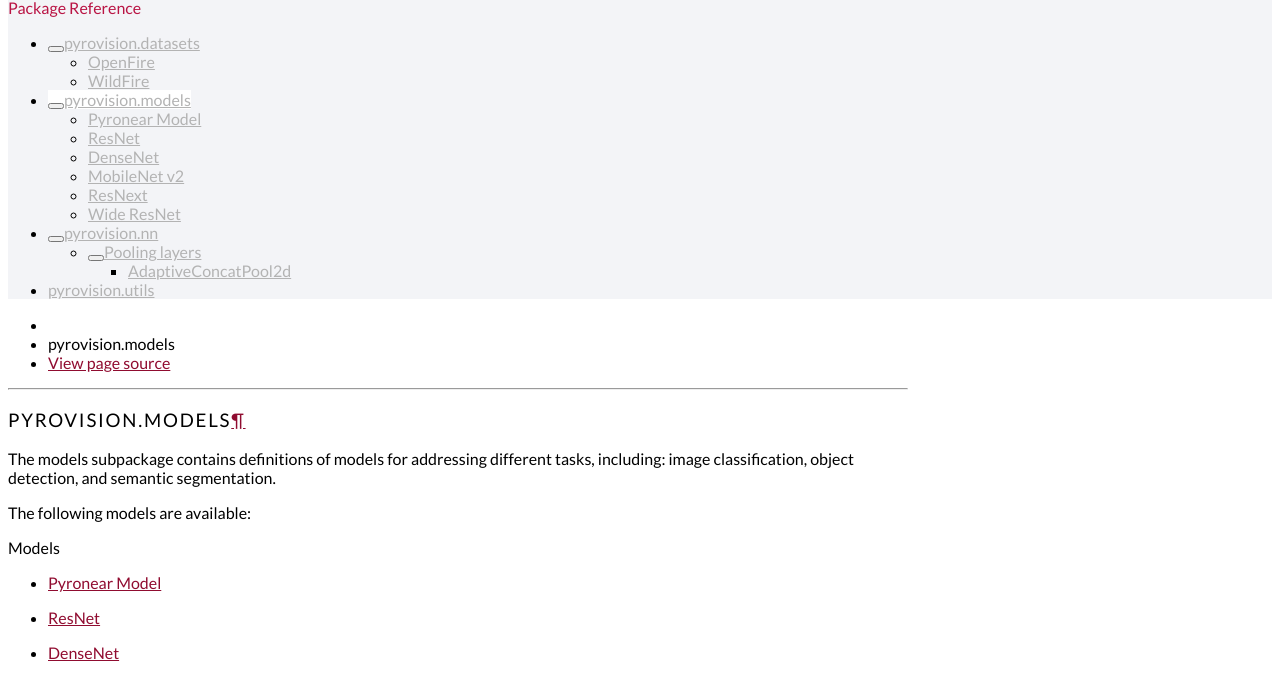
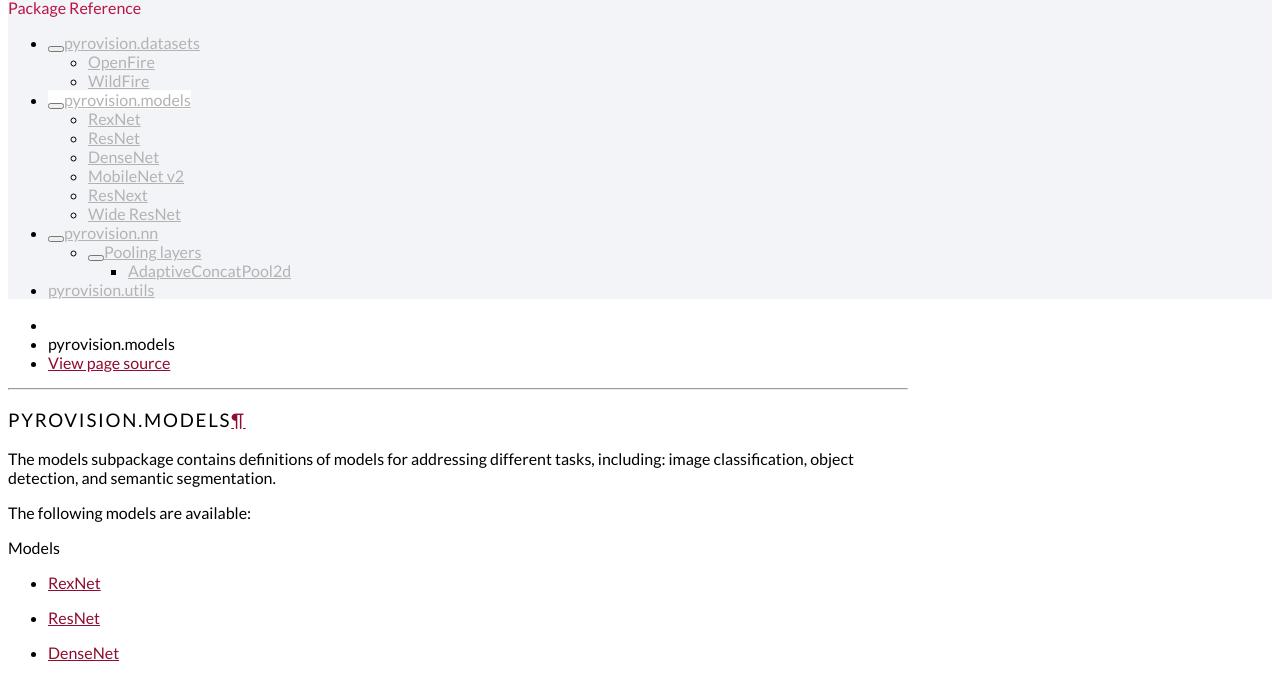
Before and after one commit to pyronear/pyro-vision, a Sphinx documentation site: the page built from docs/source/models.rst, in a window 1280 px wide and 1400 px high. Shown: the part 277-952 px from the top of the window. Built offline with Sphinx 7.4.7 and the Read the Docs theme 2.0.0, drawn with Linux system fonts in a browser that asks for light colours; the version number could not be read and is left out.

Commit message:
update doc file

```diff
--- a/docs/source/models.rst
+++ b/docs/source/models.rst
@@ -10,10 +10,14 @@
 
 .. currentmodule:: pyrovision.models
 
-Pyronear Model
---------------
+RexNet
+------
 
-.. autofunction:: pyronear_model
+.. autofunction:: rexnet1_0x
+.. autofunction:: rexnet1_3x
+.. autofunction:: rexnet1_5x
+.. autofunction:: rexnet2_0x
+.. autofunction:: rexnet2_2x
 
 ResNet
 ------
```
